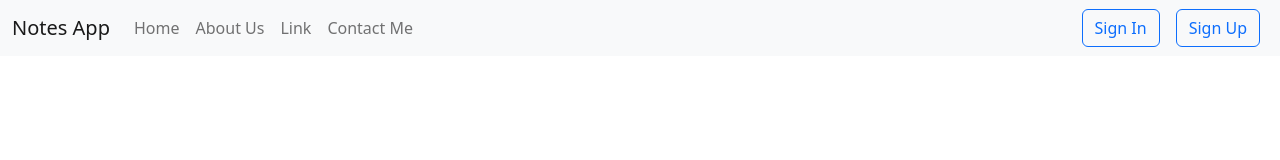
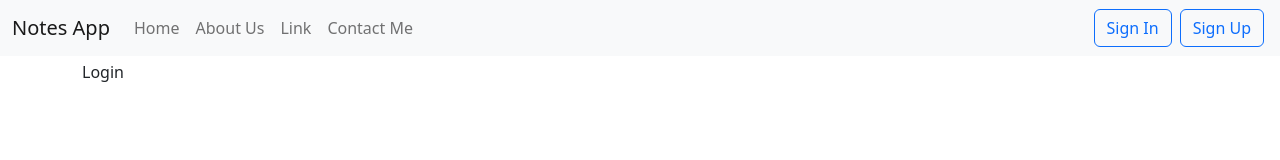
Before and after one commit to bharatsharma19/Notebook-App-Frontend, a React (Create React App) app: page /login in a window 1280 px wide. Shown: the top 160 px of the page. Built offline with nearby package versions, Linux system fonts and the light colour scheme.

Commit message:
Components Updated

```diff
--- a/src/App.jsx
+++ b/src/App.jsx
@@ -8,6 +8,8 @@ import Navbar from './components/Navbar';
 import About from './components/About';
 import Other from './components/Other';
 import NoteState from './context/notes/NoteState';
+import Login from './components/Login';
+import Signup from './components/Signup';
 
 function App() {
   return (
@@ -25,6 +27,12 @@ function App() {
             <Route exact path="/other">
               <Other />
             </Route>
+            <Route exact path="/login">
+              <Login />
+            </Route>
+            <Route exact path="/signup">
+              <Signup />
+            </Route>
           </div>
         </Router>
       </NoteState>
--- /dev/null
+++ b/src/components/Login.jsx
@@ -0,0 +1,9 @@
+import React from 'react'
+
+const Login = () => {
+    return (
+        <div style={{ marginTop: "60px" }}>Login</div>
+    )
+}
+
+export default Login
--- a/src/components/Navbar.jsx
+++ b/src/components/Navbar.jsx
@@ -30,8 +30,8 @@ const Navbar = () => {
                         </li>
                     </ul>
                     <form className="d-flex">
-                        <Link className="btn btn-outline-primary mx-2" to="/login" role="button">Sign In</Link>
-                        <Link className="btn btn-outline-primary mx-2" to="/signup" role="button">Sign Up</Link>
+                        <Link className="btn btn-outline-primary mx-1" to="/login" role="button">Sign In</Link>
+                        <Link className="btn btn-outline-primary mx-1" to="/signup" role="button">Sign Up</Link>
                     </form>
                 </div>
             </div>
--- /dev/null
+++ b/src/components/Signup.jsx
@@ -0,0 +1,9 @@
+import React from 'react'
+
+const Signup = () => {
+    return (
+        <div style={{ marginTop: "60px" }}>Signup</div>
+    )
+}
+
+export default Signup
```
